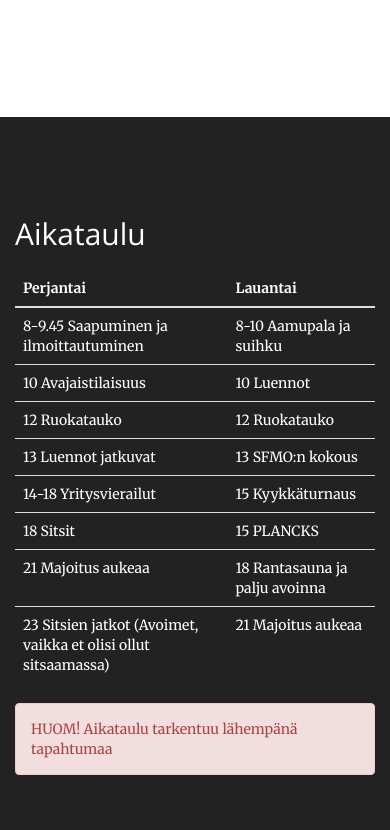
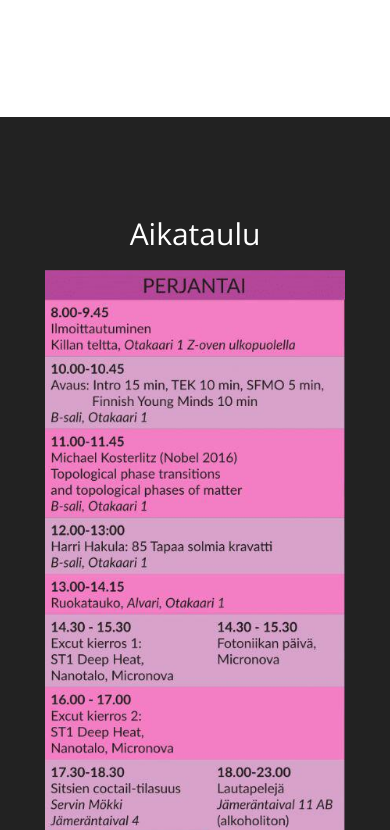
Before and after one commit to EinariTuukkanen/fysikerfest2016, a website: page index.html in a window 390 px wide. Shown: the part 2354-3184 px from the top of the page. Drawn offline with nearby package versions, Linux system fonts and the light colour scheme.

Commit message:
Updates schedule

```diff
--- a/css/creative.css
+++ b/css/creative.css
@@ -196,6 +196,14 @@ header .btn {
   }
   header .btn {
     margin-top: 240px;
+  }
+
+  .schedule {
+    max-width: 300px;
+  }
+
+  #schedule {
+    text-align: center;
   }
 }
 @media (min-width: 768px) {
--- a/index.html
+++ b/index.html
@@ -137,10 +137,10 @@
 
     <section class="bg-dark" id="schedule">
         <div class="container">
-            <div class="call-to-action">
+            <div class="call-to-action text-center">
                 <h2>Aikataulu</h2>
                 <!-- <a href="http://startbootstrap.com/template-overviews/creative/" class="btn btn-default btn-xl sr-button">Download Now!</a> -->
-                <table class="table table">
+                <!-- <table class="table table">
                   <thead>
                     <tr>
                       <th>Perjantai</th>
@@ -182,7 +182,11 @@
                     </tr>
                   </tbody>
                 </table>
-                <div class="alert alert-danger" role="alert">HUOM! Aikataulu tarkentuu lähempänä tapahtumaa</div>
+                <div class="alert alert-danger" role="alert">HUOM! Aikataulu tarkentuu lähempänä tapahtumaa</div> -->
+
+                <img class="schedule" src="img/schedule_friday.png" />
+                <img class="schedule" src="img/schedule_saturday.png" />
+                <img class="schedule" src="img/schedule_sunday.png" />
             </div>
         </div>
     </section>
```
Also changed, not shown: img/schedule.jpg (added), img/schedule_friday.png (added), img/schedule_saturday.png (added), img/schedule_sunday.png (added).
